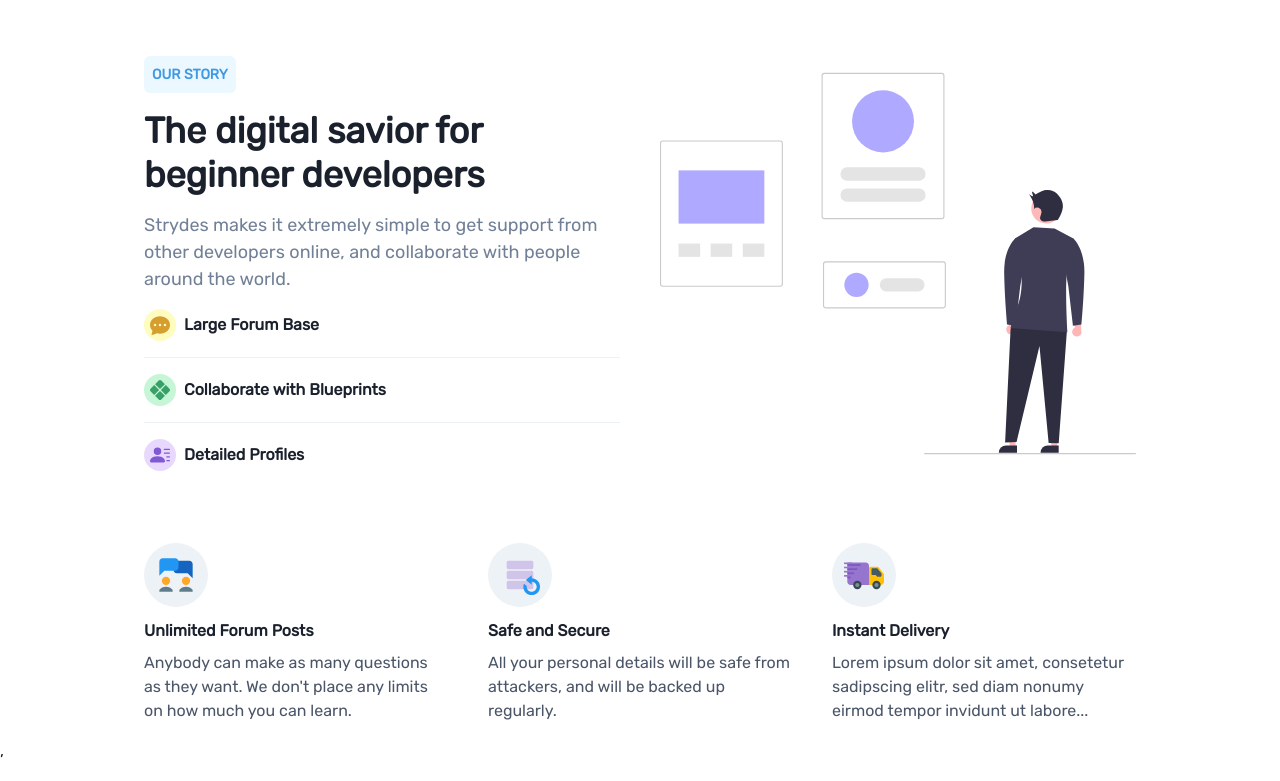
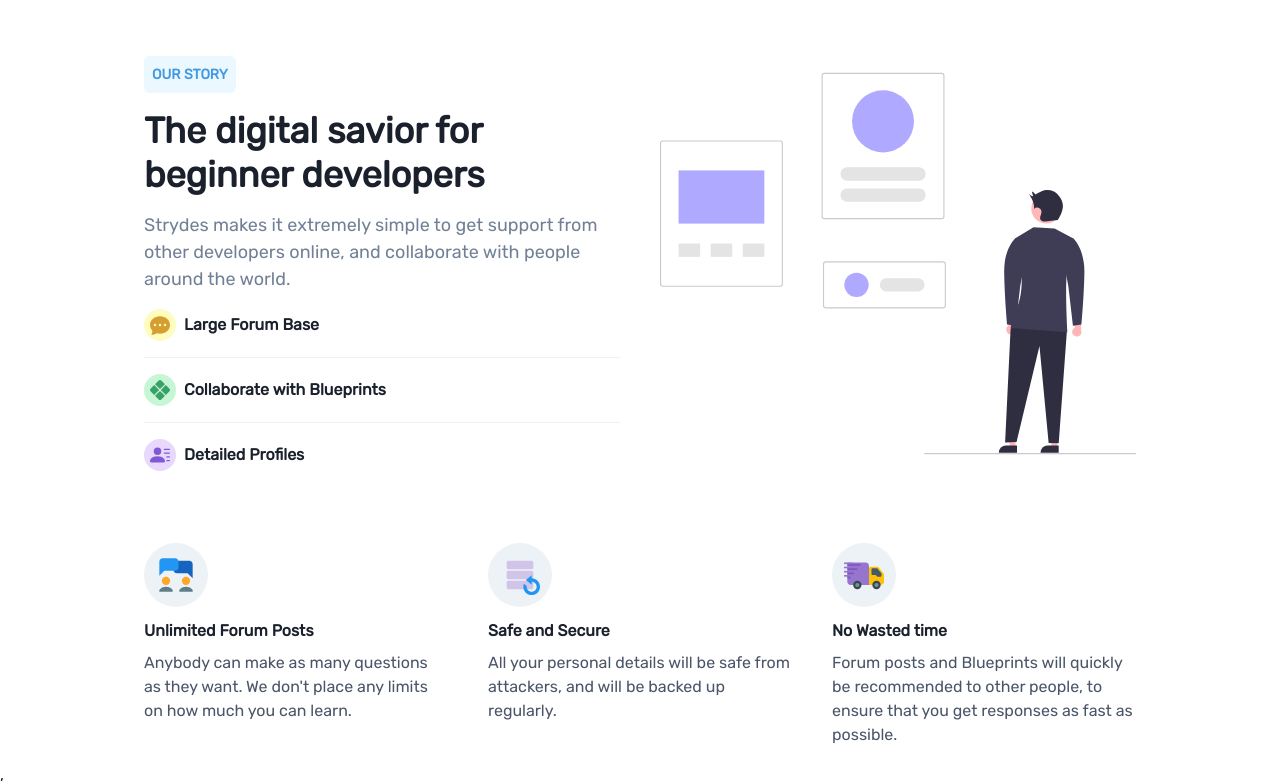
Before and after one commit to Neesh774/Strydes, a React (Create React App) app: page / in a window 1280 px wide. Shown: the part 652-1433 px from the top of the page. Built offline with nearby package versions, Linux system fonts and the light colour scheme.

Commit message:
oops i missed a text box

```diff
--- a/src/pages/tripleColumnGrid.tsx
+++ b/src/pages/tripleColumnGrid.tsx
@@ -47,9 +47,9 @@
             />
             <Feature
             icon={<Icon as={FcInTransit} w={10} h={10} />}
-            title={'Instant Delivery'}
+            title={'No Wasted time'}
             text={
-                'Lorem ipsum dolor sit amet, consetetur sadipscing elitr, sed diam nonumy eirmod tempor invidunt ut labore...'
+                'Forum posts and Blueprints will quickly be recommended to other people, to ensure that you get responses as fast as possible.'
             }
             />
         </SimpleGrid>
```
